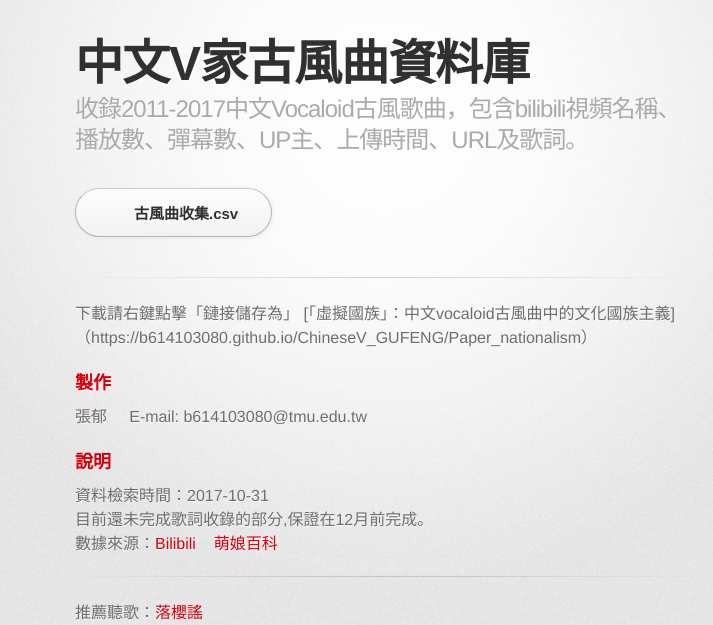
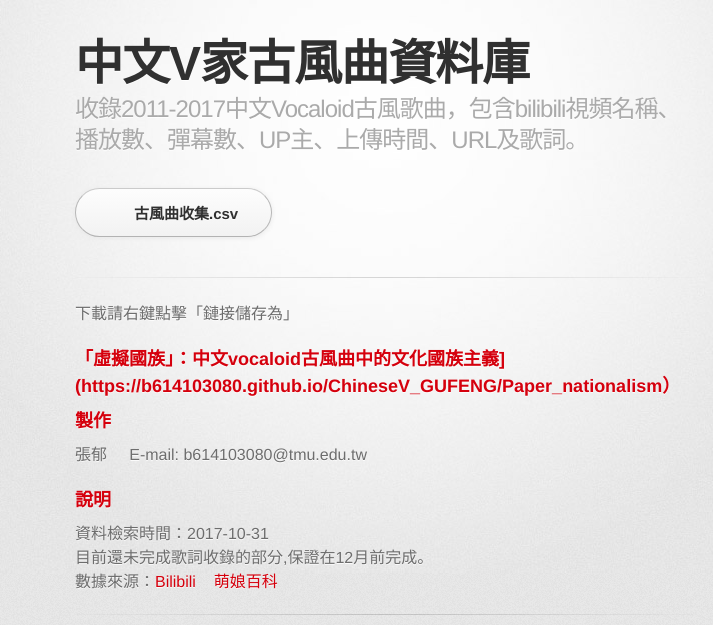
Before and after one commit to fireindark707/ChineseV_GUFENG, a Jekyll site: the page built from docs/index.md, in a window 1280 px wide, cut to the strip 0-625 px from the top of the page. Shown: the whole strip, without its empty margins (255-968 px from the left). Built offline with Jekyll 4.4.1, drawn with Linux system fonts in a browser that asks for light colours; some web fonts are replaced.

```diff
--- a/docs/index.md
+++ b/docs/index.md
@@ -2,7 +2,7 @@
 layout: default
 ---
 下載請右鍵點擊「鏈接儲存為」
-[「虛擬國族」：中文vocaloid古風曲中的文化國族主義]（https://b614103080.github.io/ChineseV_GUFENG/Paper_nationalism）
+### 「虛擬國族」：中文vocaloid古風曲中的文化國族主義](https://b614103080.github.io/ChineseV_GUFENG/Paper_nationalism）
 ### 製作
 張郁
 E-mail: b614103080@tmu.edu.tw
```
